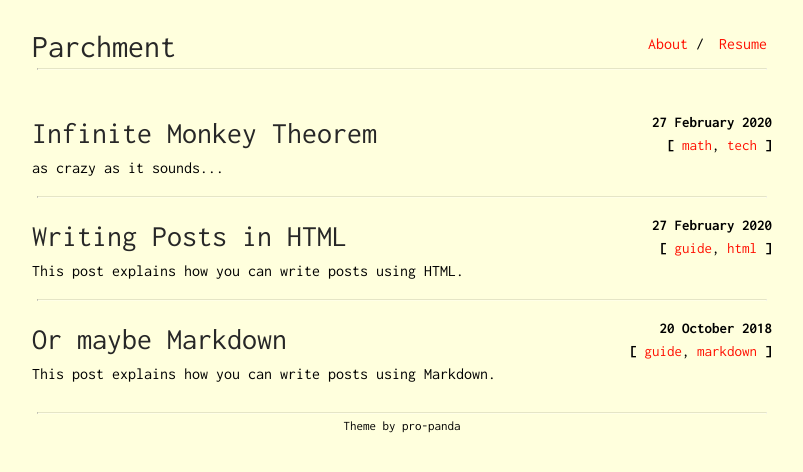
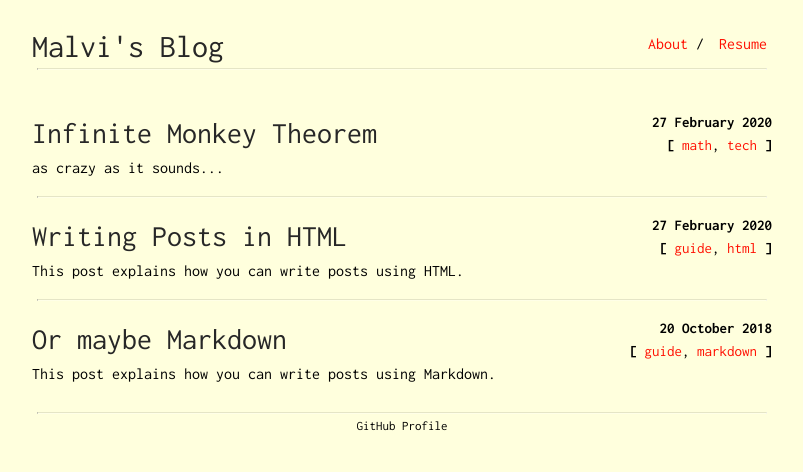
Before and after one commit to gaganmalvi/blog, a Jekyll site: the page built from index.html, in a window 1280 px wide. Shown: the top 472 px of the page, without its empty margins (238-1041 px from the left). Built offline with Jekyll 4.4.1, drawn with Linux system fonts in a browser that asks for light colours.

Commit message:
blog: Cleanup and personalize
Signed-off-by: Gagan Malvi <malvi@aospa.co>

```diff
--- a/_config.yml
+++ b/_config.yml
@@ -1,13 +1,13 @@
-title: Parchment
-author: pro-panda
-subtitle: The life of a frustrated engineer
+title: Malvi's Blog
+author: gaganmalvi
+subtitle: My adventures
 
-url: "https://pro-panda.github.io"
-baseurl: "/parchment"
+url: "https://malvi.ml"
+baseurl: "/blog"
 
 footer_only_homepage: true
-footer_url: "https://github.com/pro-panda"
-footer_text: "Theme by pro-panda"
+footer_url: "https://github.com/gaganmalvi"
+footer_text: "GitHub Profile"
 
 profile-picture: assets/profile.png
 favicon_location: assets/favicon.ico
@@ -21,4 +21,4 @@ navbar:
  - name: "About"
    link: "about"
  - name: "Resume"
-   absolute-link: "https://pro-panda.github.io/resume.pdf"
+   absolute-link: "https://malvi.ml/"
```
